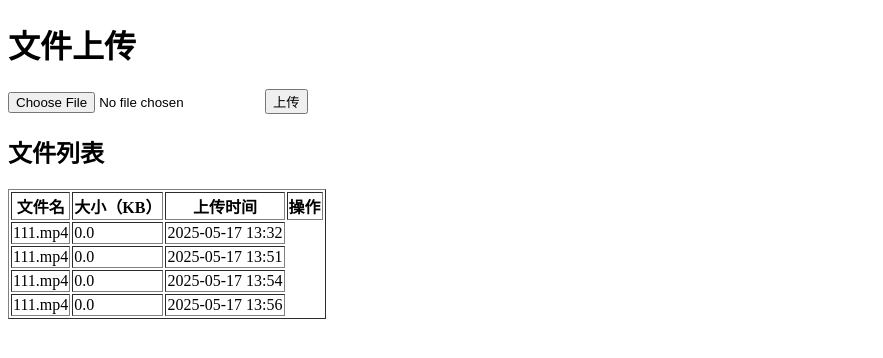
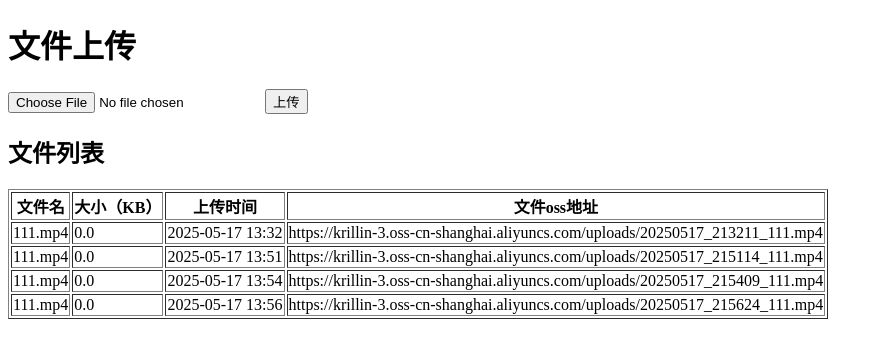
Before and after one commit to ylzuimeng/tencent_alivideo, a Flask app: page /files in a window 1280 px wide. Shown: the top 358 px of the page, without its empty margins (0-883 px from the left). Run offline with Flask 3, Linux system fonts and the light colour scheme.

Commit message:
可以找到下载的地址

```diff
--- a/app.py
+++ b/app.py
@@ -134,6 +134,7 @@ def upload_file():
         oss_client = OSSClient(oss_config)
         if oss_client.upload_file(file_content, oss_path):
             file_url = oss_config.get_file_url(oss_path)
+            print(f"文件上传成功，URL: {file_url}")
 
             # 创建任务记录
             task = {
--- a/templates/files.html
+++ b/templates/files.html
@@ -16,13 +16,14 @@
             <th>文件名</th>
             <th>大小（KB）</th>
             <th>上传时间</th>
-            <th>操作</th>
+            <th>文件oss地址</th>
         </tr>
         {% for file in files %}
         <tr>
             <td>{{ file.filename }}</td>
             <td>{{ (file.size / 1024)|round(2) }}</td>
             <td>{{ file.upload_time.strftime('%Y-%m-%d %H:%M') }}</td>
+            <td>{{ file.oss_url }}</td>
         </tr>
         {% endfor %}
     </table>
```
Also changed, not shown: db/data.db.
